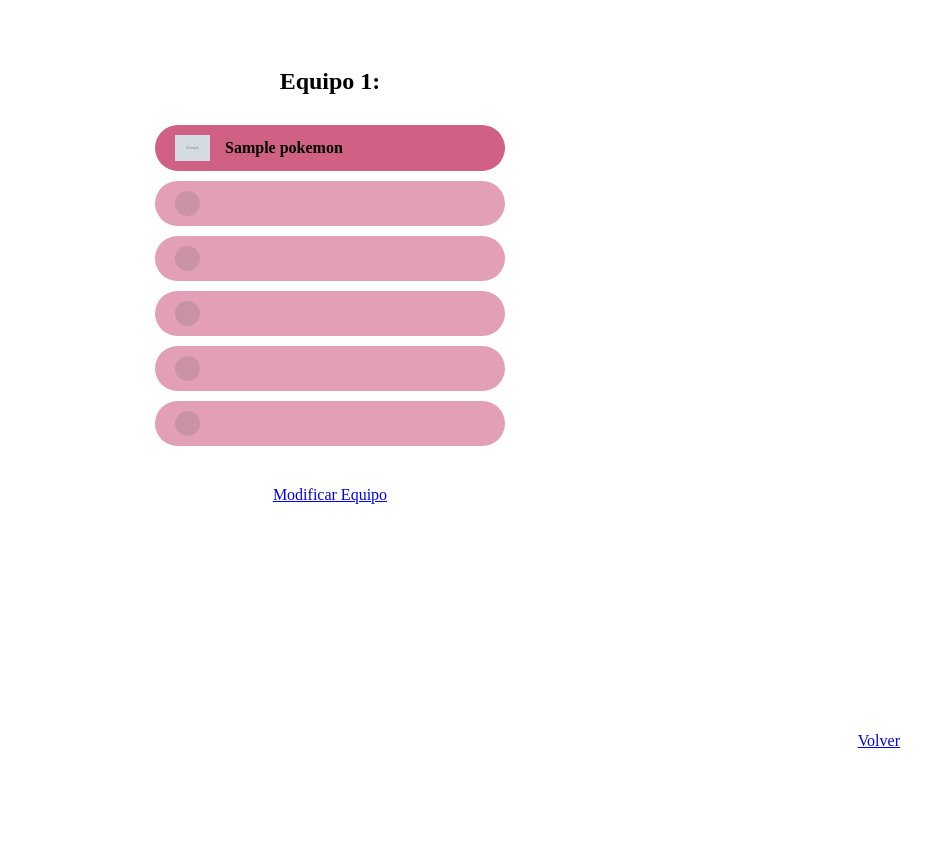
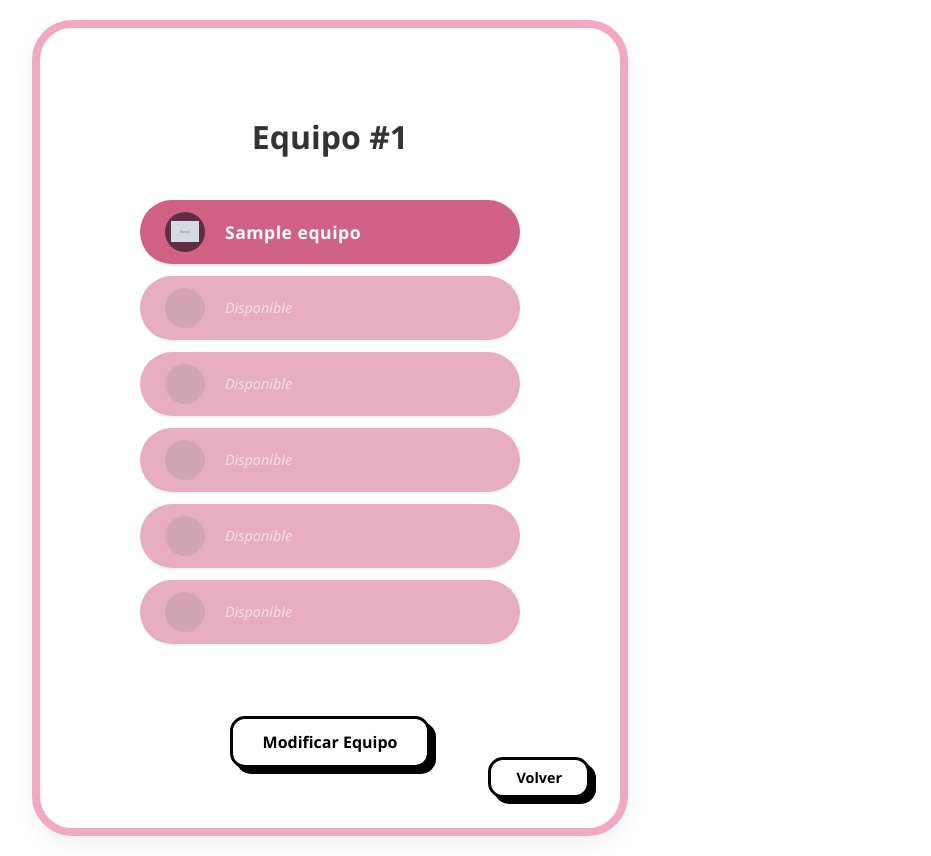
Before and after one commit to X-Liviu/pokedex-ADSI-GILLMT, a Flask app: template app/templates/detalles_equipo.html in a window 1280 px wide. Shown: the whole page, without its empty margins (310-1241 px from the left). Before the commit the page ends 748 px from the top, so only its background shows below. Run offline with Flask 3, Linux system fonts and the light colour scheme; the template is opened without the code that fills it: most values are stand-ins (such as "Sample title", 1, 10 or a date in 2020); grey boxes marked "Sample" are stand-in pictures.

Commit message:
corregir errores, pantalla crear_equipo

```diff
--- a/app/__init__.py
+++ b/app/__init__.py
@@ -103,6 +103,6 @@ def create_app():
 
     @app.route('/')
     def index() -> str:
-        return app.redirect("/changelog")
+        return app.redirect("/mis-equipos")
 
     return app
--- a/app/controller/ui/detallesEquipo_controller.py
+++ b/app/controller/ui/detallesEquipo_controller.py
@@ -27,6 +27,7 @@ def detalles_equipo_blueprint(db: Connection) -> Blueprint:
 
         return render_template("detalles_equipo.html",
                                equipo=equipo,
-                               usuario=nombre_sesion)
+                               usuario=nombre_sesion,
+                               num_equipo=num)
 
     return bp_detalles
--- a/app/controller/ui/verEquipos_controller.py
+++ b/app/controller/ui/verEquipos_controller.py
@@ -16,8 +16,8 @@ def ver_equipos_blueprint(db: Connection) -> Blueprint:
         # 1. Identificamos al usuario
         nombre_sesion = session.get('username')
         #PRUEBA TATA
-        #if not session.get('username'):
-            #session['username'] = 'Tata'
+        # if not session.get('username'):
+        #     session['username'] = 'Tata'
 
         if not nombre_sesion:
             return redirect(url_for('iniciar_sesion')) # Redirección si no hay sesión
--- a/app/model/usuario.py
+++ b/app/model/usuario.py
@@ -20,7 +20,7 @@ class Usuario:
         else:
             numEquipo = 1
 
-        nuevo_equipo = Equipo(numEquipo)
+        nuevo_equipo = Equipo(numEquipo,self.db)
         self.lista_equipos.append(nuevo_equipo)
         return nuevo_equipo.numEquipo
 
--- a/app/templates/detalles_equipo.html
+++ b/app/templates/detalles_equipo.html
@@ -1,29 +1,158 @@
-<div class="contenedor-detalles" style="text-align: center; padding: 40px;">
-    <h2>Equipo {{ equipo.numEquipo }}:</h2>
+<!DOCTYPE html>
+<html lang="es">
+<head>
+    <meta charset="UTF-8">
+    <title>Detalles del Equipo - PokeDex</title>
+    <style>
+        body {
+            font-family: 'Segoe UI', Tahoma, Geneva, Verdana, sans-serif;
+            background-color: #FFFFFF;
+            margin: 0;
+            padding: 20px;
+            display: flex;
+            justify-content: center;
+            align-items: center;
+            min-height: 100vh;
+        }
 
-    <div class="lista-pokemon-centrada" style="display: inline-block; width: 350px;">
+        /* Contenedor Principal con el borde rosa de tus dibujos */
+        .contenedor-detalles {
+            position: relative;
+            width: 500px;
+            text-align: center;
+            padding: 60px 40px;
+            border: 8px solid #F2A7C3;
+            border-radius: 40px;
+            background: white;
+            box-shadow: 0 10px 25px rgba(0,0,0,0.05);
+        }
+
+        h2 {
+            color: #333;
+            font-size: 2em;
+            margin-bottom: 30px;
+        }
+
+        .lista-pokemon-centrada {
+            display: inline-block;
+            width: 100%;
+            max-width: 380px;
+        }
+
+        /* Estilo Píldora Rosa */
+        .fila-rosa {
+            background: #D06084;
+            color: white;
+            margin: 12px 0;
+            padding: 12px 25px;
+            border-radius: 50px;
+            display: flex;
+            align-items: center;
+            box-shadow: 0 4px 2px -2px rgba(0,0,0,0.1);
+        }
+
+        /* Círculo oscuro para el icono */
+        .circulo-icono-oscuro {
+            width: 40px;
+            height: 40px;
+            background-color: #5D2E46;
+            border-radius: 50%;
+            display: flex;
+            justify-content: center;
+            align-items: center;
+            margin-right: 20px;
+            flex-shrink: 0;
+        }
+
+        .nombre-pokemon {
+            font-weight: bold;
+            font-size: 1.1em;
+            letter-spacing: 0.5px;
+        }
+
+        /* BOTONES RETRO CON SOMBRA NEGRA SÓLIDA */
+        .boton-retro {
+            background: white;
+            color: black;
+            border: 3px solid black;
+            border-radius: 15px;
+            padding: 12px 30px;
+            font-weight: bold;
+            text-decoration: none;
+            display: inline-block;
+            font-size: 1em;
+            cursor: pointer;
+
+            /* La sombra negra característica de tu diseño */
+            box-shadow: 6px 6px 0px 0px black;
+
+            transition: all 0.1s ease;
+            margin-top: 20px;
+        }
+
+        /* Efecto al hacer clic */
+        .boton-retro:active {
+            box-shadow: 0px 0px 0px 0px black;
+            transform: translate(6px, 6px);
+        }
+
+        /* Botón Volver en la esquina inferior */
+        .btn-volver {
+            position: absolute;
+            bottom: 30px;
+            right: 30px;
+            padding: 8px 25px;
+            font-size: 0.9em;
+        }
+
+        /* Estilo para los huecos vacíos */
+        .hueco-vacio {
+            background: #D06084;
+            opacity: 0.5;
+        }
+
+        .texto-vacio {
+            color: rgba(255, 255, 255, 0.6);
+            font-style: italic;
+            font-size: 0.9em;
+        }
+    </style>
+</head>
+<body>
+
+<div class="contenedor-detalles">
+    <h2>Equipo #{{ num_equipo }}</h2>
+
+    <div class="lista-pokemon-centrada">
         {% for pokemon in equipo %}
-        <div class="fila-rosa" style="background: #D06084; margin: 10px 0; padding: 10px 20px; border-radius: 40px; display: flex; align-items: center;">
-            <img src="{{ pokemon['imagen'] }}" style="width: 35px; margin-right: 15px;" alt="{{ pokemon['especie'] }}">
-            <span style="font-weight: bold;">{{ pokemon['nombre_custom'] }}</span>
+        <div class="fila-rosa">
+            <div class="circulo-icono-oscuro">
+                <img src="{{ pokemon['imagen'] }}" style="width: 28px;" alt="{{ pokemon['especie'] }}">
+            </div>
+            <span class="nombre-pokemon">{{ pokemon['nombre_custom'] }}</span>
         </div>
         {% endfor %}
 
-        {# Para los huecos vacíos: como 'equipo' es la lista, usamos su longitud #}
         {% if equipo|length < 6 %}
             {% for i in range(6 - equipo|length) %}
-            <div class="fila-rosa" style="background: #D06084; opacity: 0.6; margin: 10px 0; padding: 10px 20px; border-radius: 40px;">
-                <div style="width: 25px; height: 25px; background: rgba(0,0,0,0.2); border-radius: 50%;"></div>
+            <div class="fila-rosa hueco-vacio">
+                <div class="circulo-icono-oscuro" style="background: rgba(0,0,0,0.2);"></div>
+                <span class="texto-vacio">Disponible</span>
             </div>
             {% endfor %}
         {% endif %}
     </div>
 
-    <div style="margin-top: 30px;">
-        <a href="#" class="boton-retro">Modificar Equipo</a>
+    <div style="margin-top: 40px;">
+        <a href="{{ url_for('crear_equipo.crear_equipo') }}" class="boton-retro">
+            Modificar Equipo
+        </a>
     </div>
 
-    <a href="{{ url_for('ver_equipos.ver_equipos') }}" class="boton-retro" style="position: absolute; bottom: 40px; right: 40px; padding: 10px 30px;">
+    <a href="{{ url_for('ver_equipos.ver_equipos') }}" class="boton-retro btn-volver">
         Volver
     </a>
 </div>
+
+</body>
+</html>
--- a/app/templates/mis_equipos.html
+++ b/app/templates/mis_equipos.html
@@ -73,7 +73,7 @@
         </div>
 
         <div class="columna-acciones" style="display: flex; flex-direction: column; align-items: center;">
-            <a href="{{ url_for('crear_equipo.pantalla_crear') }}" class="boton-retro">Crear Equipo</a>
+            <a href="{{ url_for('crear_equipo.crear_equipo') }}" class="boton-retro">Crear Equipo</a>
             <a href="/" class="boton-retro">Volver al <br> Menú Principal</a>
         </div>
     </div>
```
Also changed, not shown: app/controller/model/gestorUsuario_controller.py (+24 -23 lines), app/controller/ui/crearEquipo_controller.py (+55 -12 lines), app/templates/crear_equipo.html (+102 -14 lines).
